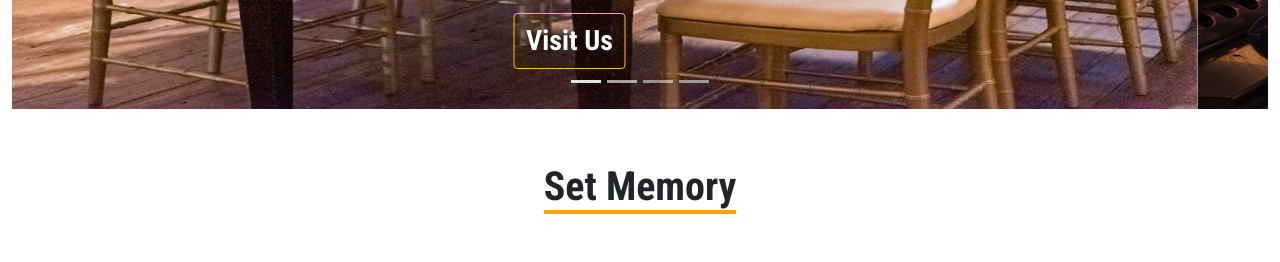
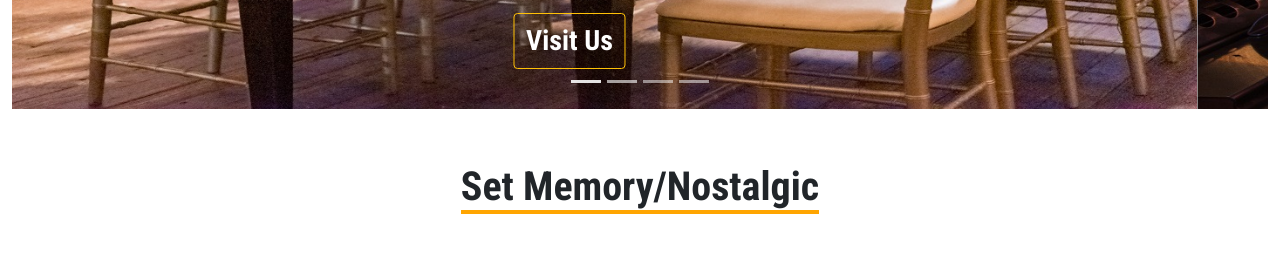
Before and after one commit to omarfarukesham/comventionCenter, a plain HTML site: page index.html in a window 1280 px wide. Shown: the part 486-748 px from the top of the page. Drawn offline with nearby package versions, Linux system fonts and the light colour scheme.

Commit message:
test change for private repo to public repo

```diff
--- a/index.html
+++ b/index.html
@@ -110,7 +110,7 @@
     <section>
       <div class="container my-5">
         <div class="my-5 text-center">
-          <h class="fs-1 fw-bold text-center my-5 Headtext">Set Memory</h>
+          <h class="fs-1 fw-bold text-center my-5 Headtext">Set Memory/Nostalgic</h>
         </div>
 
           <div class="row">
```
